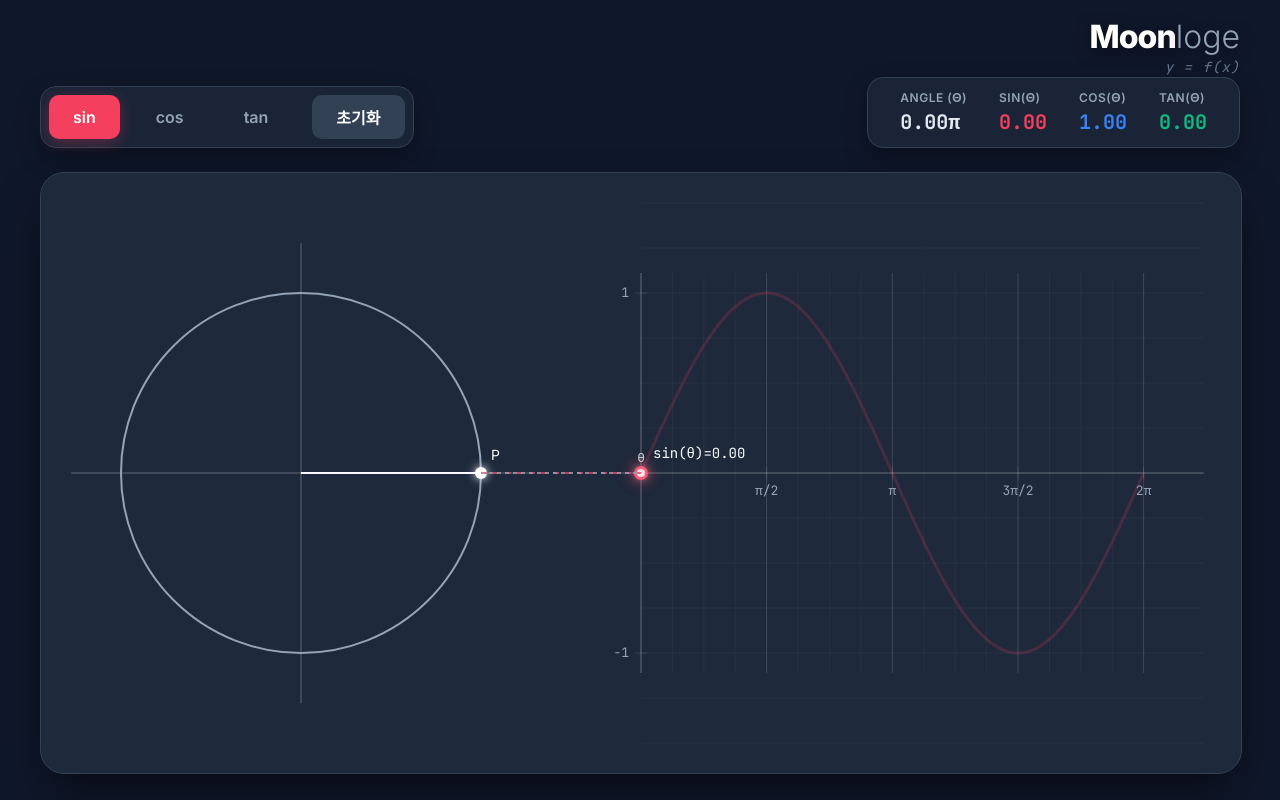
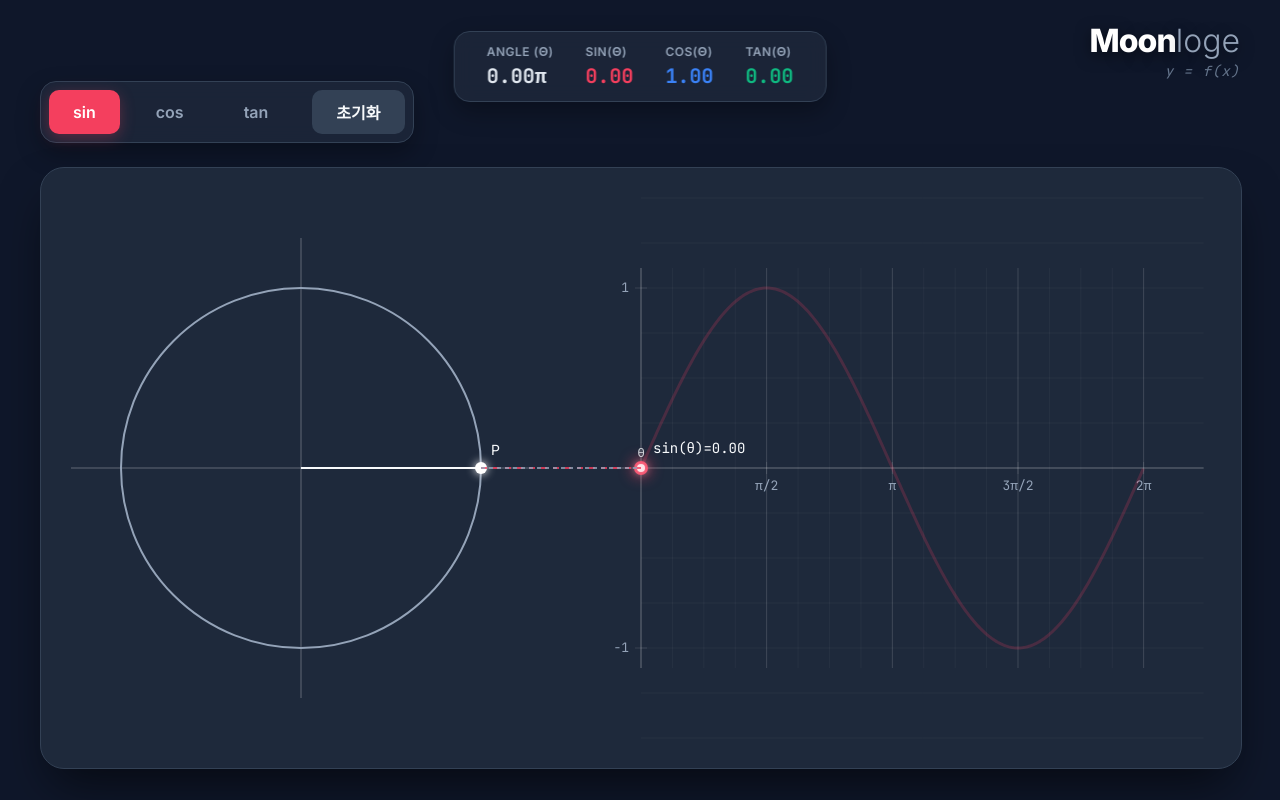
Before and after one commit to sera10625/triangle-graph, a plain HTML site: page index.html in a window 1280 px wide. Drawn offline with Linux system fonts and the light colour scheme.

Commit message:
Update index.html

```diff
--- a/index.html
+++ b/index.html
@@ -125,6 +125,11 @@
         }
 
         .stats-panel {
+             position: absolute;
+    top: 20px;
+    left: 50%;
+    transform: translateX(-50%);
+             z-index: 10;
             display: flex;
             gap: 32px;
             background: rgba(30, 41, 59, 0.8);
```
